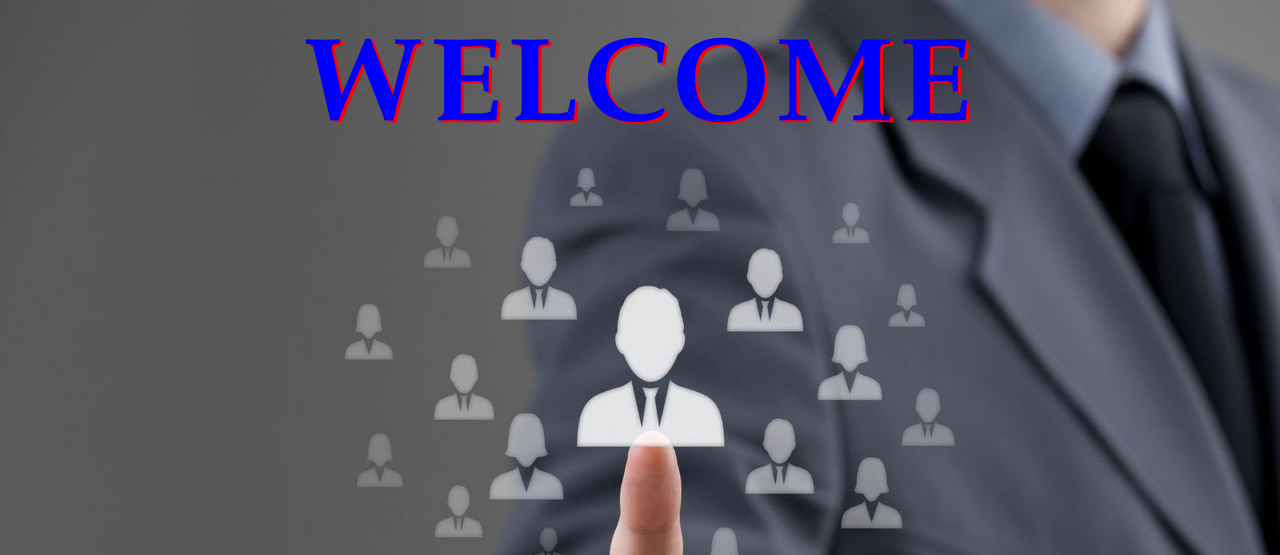
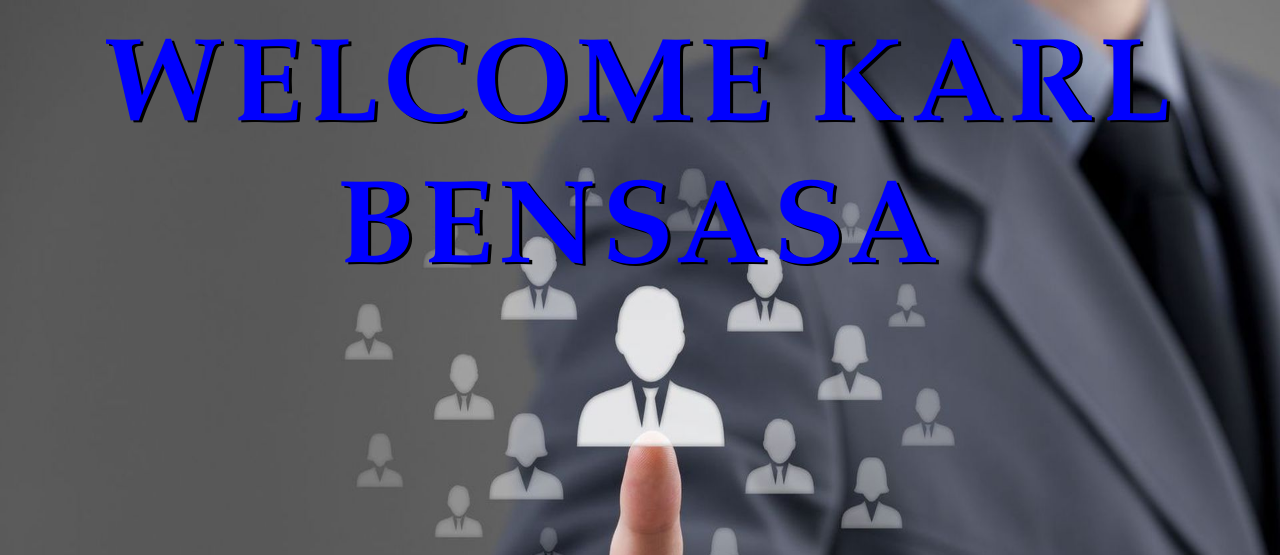
Before and after one commit to khaledoon/Web-Hr-Project, a PHP site: page /welcome.html in a window 1280 px wide. Shown: the top 555 px of the page. Run offline with PHP 8.4, Linux system fonts and the light colour scheme.

Commit message:
new updates to old ones

```diff
--- a/Header.php
+++ b/Header.php
@@ -92,7 +92,7 @@
 
     <div class="HeaderDiv">
         <a href="MainPage.php">
-            <h1 id="word"> HR System</h1>
+            <h1 id="word"> HR Systemafsdfasffasdfadsfsadfasdfsdfafsadsaf</h1>
         </a>
         <div id="timestamp"></div>
         <button type="button" class="btn btn-secondary" id="Theme">Alternate Theme</button>
--- a/welcome.html
+++ b/welcome.html
@@ -15,7 +15,7 @@
 			 text-align: center;
 			 text-transform: uppercase;
 			 letter-spacing: 5px;
-			 text-shadow: 3px 2px red;
+			 text-shadow: 3px 2px black;
 			 font-size: 740%;
 			 margin-top: 23px;
 			 font-weight: bold;
@@ -46,8 +46,8 @@
 
 	<body>
 
-	 <h1 class="welcome animated fadeInDownBig">Welcome</h1>
-		<div class="animated lightSpeedIn delay-1s">
+	 <h1 class="welcome animated fadeInDownBig">Welcome karl bensasa</h1>
+		<div class="animated lightSpeedIn delay-2s">
 		<a href="login.php" id="enter">Enter Site</a>
 	    </div>
 	</body>
```
